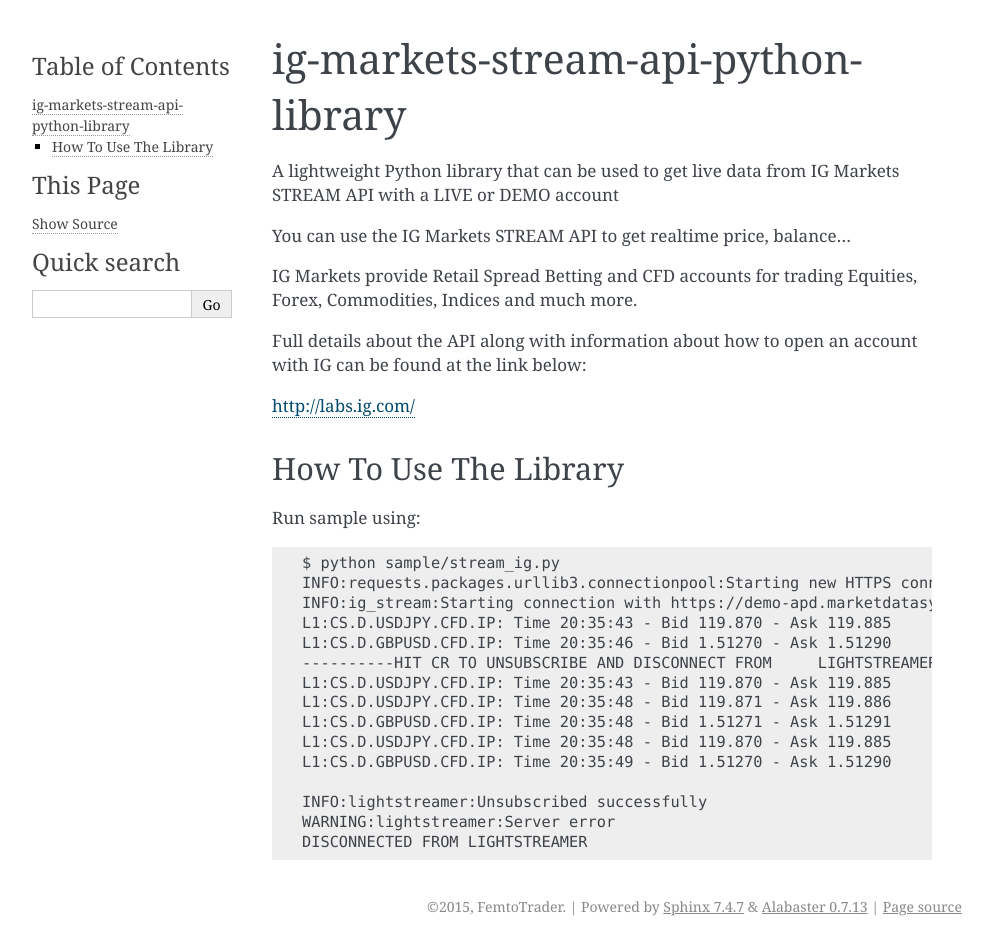
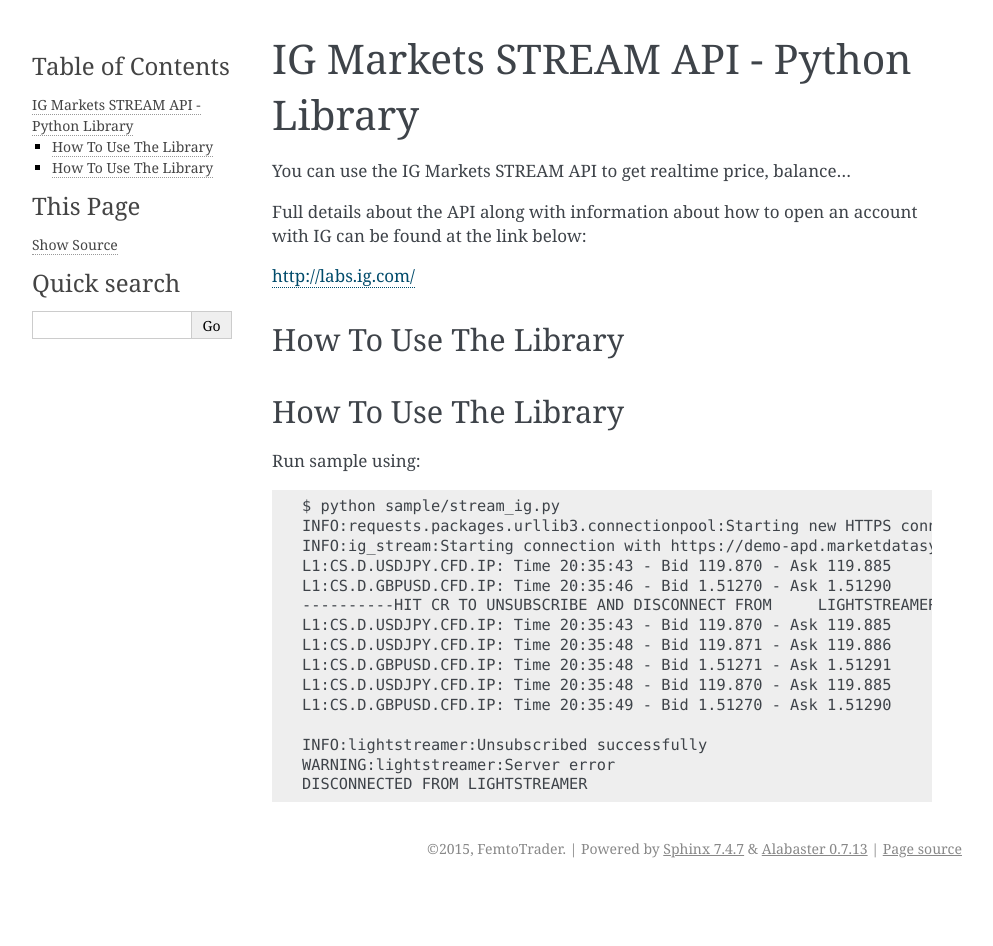
Before and after one commit to ig-python/trading-ig, a Sphinx documentation site: the page built from docs/source/stream.rst, in a window 1280 px wide. Shown: the whole page, without its empty margins (148-1141 px from the left). Built offline with Sphinx 7.4.7, drawn with Linux system fonts in a browser that asks for light colours; after the commit the page ends 900 px from its top, so only the background shows below that.

Commit message:
Minor fix to doc

```diff
--- a/docs/source/stream.rst
+++ b/docs/source/stream.rst
@@ -1,18 +1,15 @@
-ig-markets-stream-api-python-library
-====================================
-
-A lightweight Python library that can be used to get live data from IG
-Markets STREAM API with a LIVE or DEMO account
+IG Markets STREAM API - Python Library
+======================================
 
 You can use the IG Markets STREAM API to get realtime price, balance...
-
-IG Markets provide Retail Spread Betting and CFD accounts for trading
-Equities, Forex, Commodities, Indices and much more.
 
 Full details about the API along with information about how to open an
 account with IG can be found at the link below:
 
 http://labs.ig.com/
+
+How To Use The Library
+----------------------
 
 How To Use The Library
 ----------------------
--- a/docs/source/todo.rst
+++ b/docs/source/todo.rst
@@ -1,5 +1,4 @@
 - config file (YAML or .py which could be overwritten by environment variable)
-- merge ig-markets-rest-api-python-library and ig-markets-stream-api-python-library
 
 see
 
```
Also changed, not shown: README.rst (+16 -1 lines), docs/source/rest.rst (+1 -6 lines).
